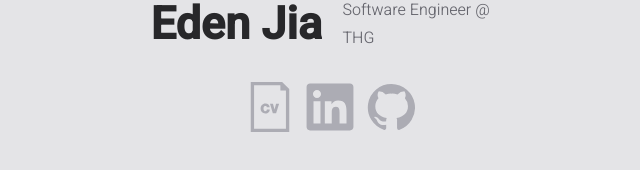
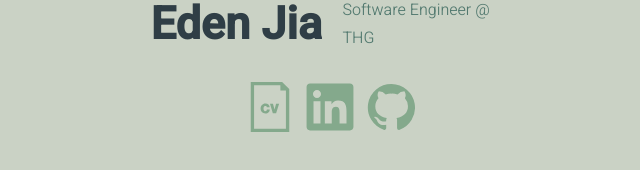
Before and after one commit to H0PP3R/www.edenjia.com, a React (Create React App) app: page / in a window 1280 px wide. Shown: the part 378-548 px from the top of the page, without its empty margins (305-945 px from the left). Built offline with nearby package versions, Linux system fonts and the light colour scheme.

Commit message:
Added favicon, playing around with colour theme

```diff
--- a/src/data/styles.css
+++ b/src/data/styles.css
@@ -1,8 +1,13 @@
 :root {
-	--color-1: #27272a;
+	/* --color-1: #27272a;
 	--color-2: #65656d;
 	--color-3: #acacb4;
-	--color-4: #e4e4e7;
+	--color-4: #e4e4e7; */
+
+	--color-1: #2F3E46;
+	--color-2: #52796F;
+	--color-3: #84A98C;
+	--color-4: #CAD2C5;
 
 	--primary-color: var(--color-1);
 	--secondary-color: var(--color-2);
```
Also changed, not shown: src/setupTests.js (deleted, +0 -5 lines), public/robots.txt (added), 1 other file (tests, documents, lock files or other folders).
